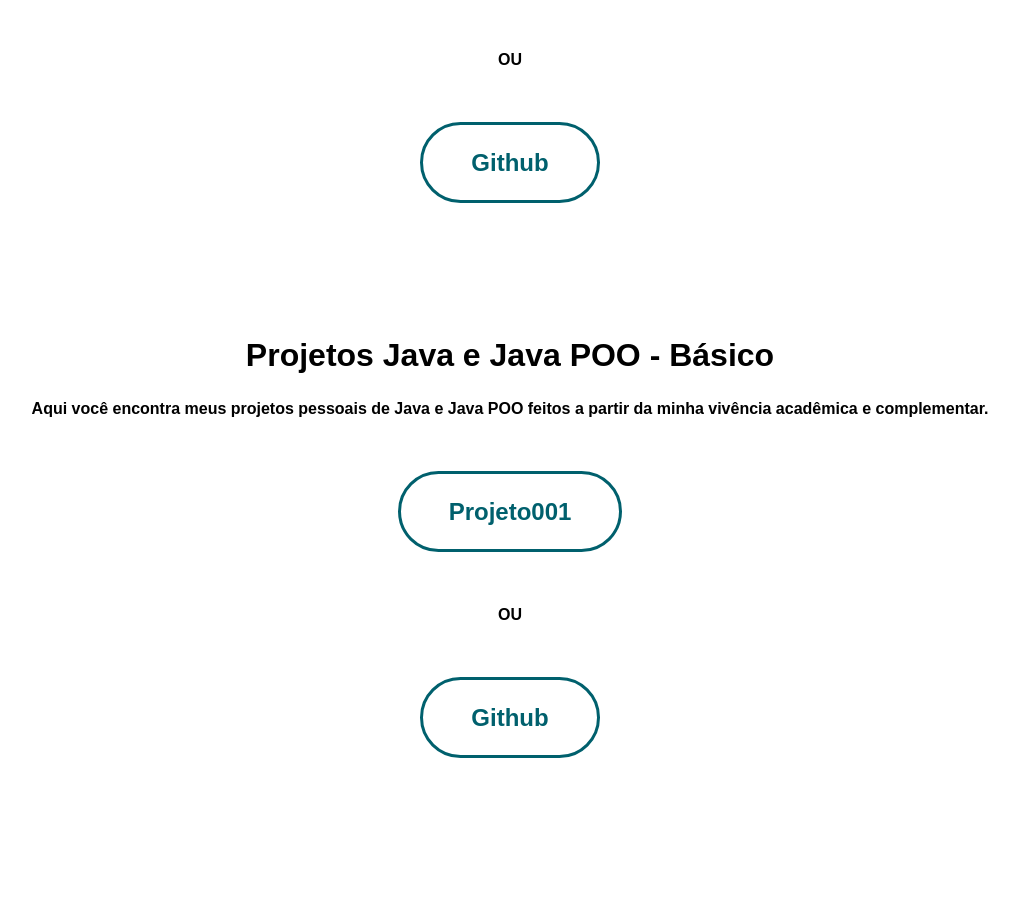
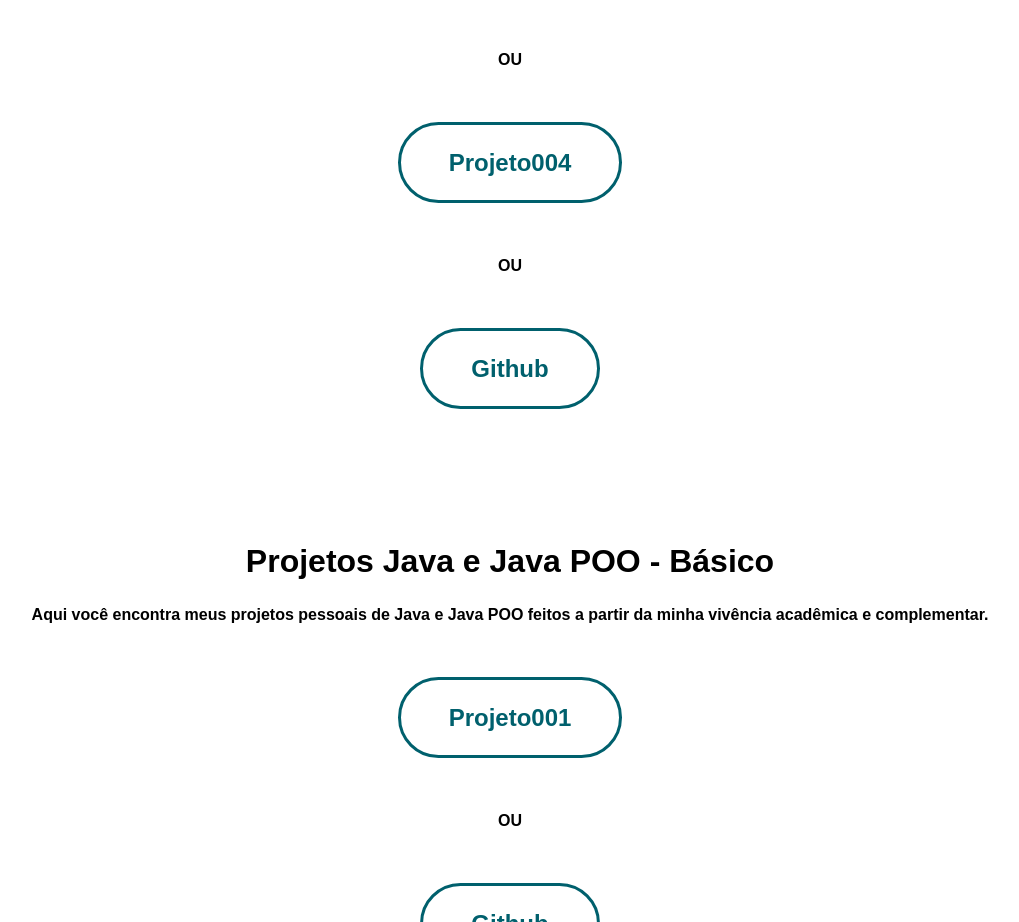
Before and after one commit to caiquessantos/html-e-css, a plain HTML site: page projetos.html in a window 1280 px wide. Shown: the part 1501-2423 px from the top of the page, without its empty margins (130-1149 px from the left). Before the commit the page ends 2393 px from the top, so only its background shows below. Drawn offline with Linux system fonts and the light colour scheme.

Commit message:
add project 004

```diff
--- a/projetos.html
+++ b/projetos.html
@@ -72,6 +72,14 @@
       >
       <div class="espaço">OU</div>
       <a
+        href="https://caiquessantos.github.io/Javascript/projeto004/index.html"
+        target="blank"
+        rel="next"
+        id="p"
+        >Projeto004</a
+      >
+      <div class="espaço">OU</div>
+      <a
         href="https://github.com/caiquessantos/Javascript"
         target="_blank"
         rel="next"
```
